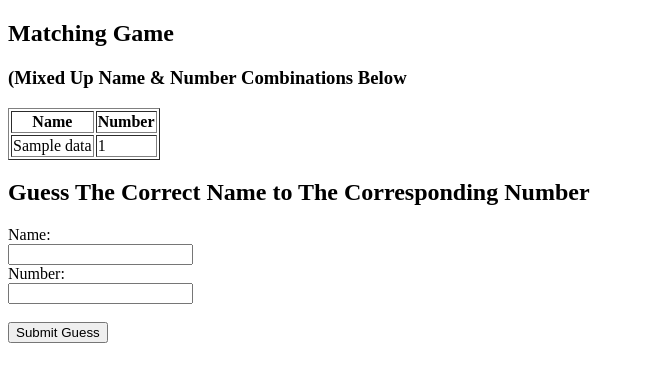
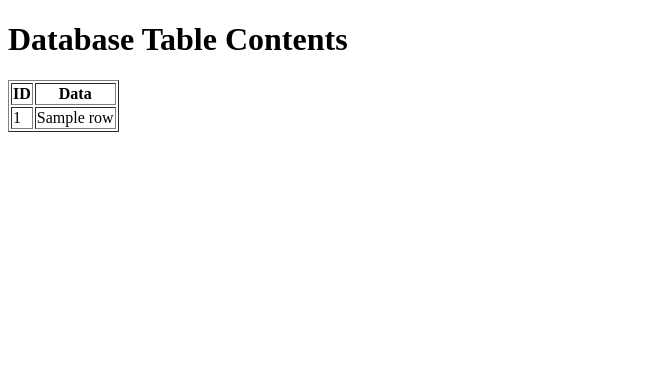
Before and after one commit to safi963/Lab-5-1, a Flask app: template templates/index.html in a window 1280 px wide. Shown: the top 382 px of the page, without its empty margins (0-645 px from the left). Run offline with Flask 3, Linux system fonts and the light colour scheme; the template is opened without the code that fills it: most values are stand-ins (such as "Sample title", 1, 10 or a date in 2020); parts of the project's set-up code (start-up, migrations or seed data) failed here and were passed over.

Commit message:
Update index.html

```diff
--- a/templates/index.html
+++ b/templates/index.html
@@ -1,30 +1,22 @@
 <!DOCTYPE html>
-<html>
+<html lang="en">
 <head>
-    <title>Matching Game</title>
+    <meta charset="UTF-8">
+    <title>Database Table</title>
 </head>
 <body>
-    <h2>Matching Game</h2>
-    <h3>(Mixed Up Name & Number Combinations Below</h3>
+    <h1>Database Table Contents</h1>
     <table border="1">
         <tr>
-            <th>Name</th>
-            <th>Number</th>
+            <th>ID</th>
+            <th>Data</th>
         </tr>
-        {% for name, number in data %}
-            <tr>
-                <td>{{ name }}</td>
-                <td>{{ number }}</td>
-            </tr>
+        {% for row in rows %}
+        <tr>
+            <td>{{ row[0] }}</td>
+            <td>{{ row[1] }}</td>
+        </tr>
         {% endfor %}
     </table>
-    <h2>Guess The Correct Name to The Corresponding Number</h2>
-    <form method="POST" action="/check-guess">
-        <label for="guess_name">Name:</label><br>
-        <input type="text" id="guess_name" name="guess_name" required><br>
-        <label for="guess_number">Number:</label><br>
-        <input type="text" id="guess_number" name="guess_number" required><br><br>
-        <input type="submit" value="Submit Guess">
-    </form>
 </body>
 </html>
```
